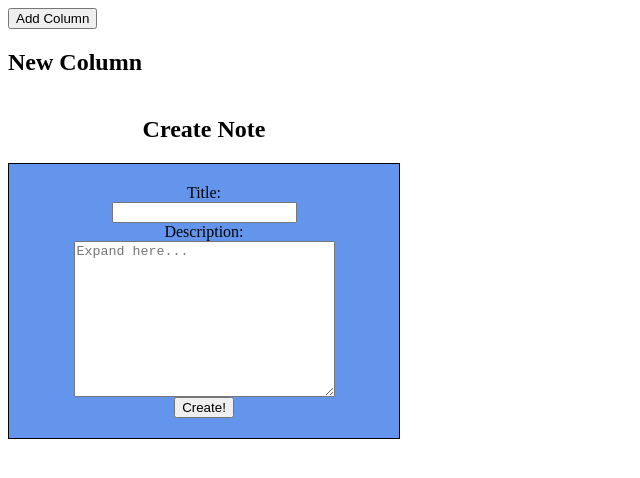
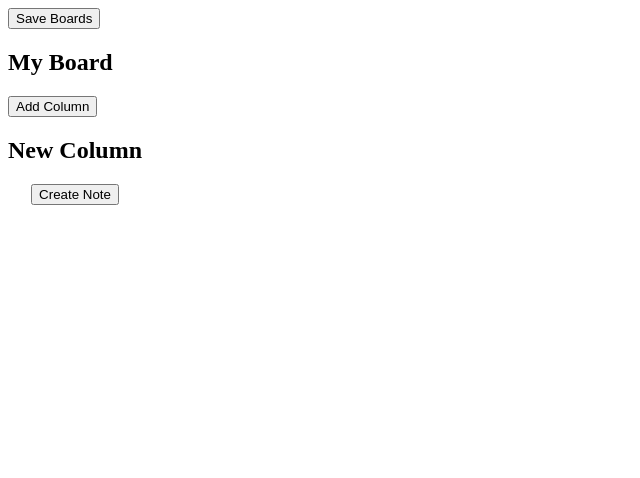
Before and after one commit to stickmanbob/Delegando, a React (Create React App) app: page / in a window 1280 px wide. Both pictures are taken after a click on the button "Add Column". Shown: the top 478 px of the page, without its empty margins (0-640 px from the left). Built offline with nearby package versions, Linux system fonts and the light colour scheme.

Commit message:
Save data to local storage

```diff
--- a/src/App.js
+++ /dev/null
@@ -1,18 +0,0 @@
-import React from "react";
-import "./styles/index.css";
-import Column from "./components/column";
-import Board from "./components/board";
-import { Provider } from "react-redux";
-import NoteForm from "./components/NoteForm";
-
-function App({ store }) {
-  return (
-    <Provider store={store}>
-
-				<Board boardId={1} />
-
-    </Provider>
-  );
-}
-
-export default App;
--- /dev/null
+++ b/src/App.jsx
@@ -0,0 +1,45 @@
+import React from "react";
+import "./styles/index.css";
+import Column from "./components/column";
+import Board from "./components/board";
+import { Provider, connect } from "react-redux";
+import NoteForm from "./components/NoteForm";
+
+class App extends React.Component{
+
+	constructor(props){
+		super(props);
+
+		//Bindings
+		this.save = this.save.bind(this);
+	}
+
+	save(e){
+		e.preventDefault();
+		let storage = window.localStorage;
+		let data = JSON.stringify(this.props.state);
+		storage.setItem("data", data);
+	}
+
+	render(){
+		let { store } = this.props;
+
+		return (
+			<Provider store={store}>
+
+				<button onClick={this.save}>Save Boards</button>
+				<Board boardId={1} />
+
+			</Provider>
+		);
+	}
+
+}
+
+function mSTP(state){
+	return {
+		state: state
+	}
+}
+
+export default connect(mSTP,null)(App);
--- a/src/components/NoteForm.jsx
+++ b/src/components/NoteForm.jsx
@@ -1,45 +1,69 @@
-import React from 'react';
+import React from "react";
 
 class NoteForm extends React.Component {
   constructor(props) {
     super(props);
     this.state = {
-			title: '',
-			description: '',
-			colId: this.props.colId
+      title: "",
+      description: "",
+      colId: this.props.colId,
+      show: false,
     };
     this.handleSubmit = this.handleSubmit.bind(this);
+    this.handleClick = this.handleClick.bind(this);
   }
 
   handleInput(type) {
-		return e => this.setState({[type]: e.currentTarget.value})
+    return (e) => this.setState({ [type]: e.currentTarget.value });
+  }
+
+  handleClick() {
+    if (this.state.show === false) {
+      this.setState({ show: true });
+    } else {
+      this.setState({ show: false });
+    }
   }
 
   handleSubmit(e) {
     e.preventDefault();
-		this.props.createNote(this.state)
+    this.props.createNote(this.state);
   }
 
-	render(){
-		return (
-			<div className="create-note">
-				<h2>Create Note</h2>
+  render() {
+    let createForm;
+    if (this.state.show === false) {
+      createForm = <div></div>;
+    } else {
+      createForm = (
         <form className="create-form" onSubmit={this.handleSubmit}>
           <label className="create-title">Title:</label>
-					<input type="text" value={this.state.title} onChange={this.handleInput('title')} />
+          <input
+            type="text"
+            value={this.state.title}
+            onChange={this.handleInput("title")}
+          />
 
           <label className="create-description">Description:</label>
-					<textarea className="create-ta"
-						cols="30" rows="10"
+          <textarea
+            className="create-ta"
+            cols="30"
+            rows="10"
             value={this.state.description}
             placeholder="Expand here..."
-						onChange={this.handleInput('description')}
+            onChange={this.handleInput("description")}
           ></textarea>
 
           <button className="create-submit">Create!</button>
         </form>
+      );
+    }
+    return (
+      <div className="create-note">
+        <button onClick={this.handleClick}>Create Note</button>
+        {createForm}
       </div>
-		)
+    );
   }
 }
 
--- a/src/components/board.jsx
+++ b/src/components/board.jsx
@@ -32,6 +32,7 @@ class Board extends React.Component {
 
     return (
       <section className="board">
+				<h1>{this.props.board.title}</h1>
         <button onClick={this.createColumn}>Add Column</button>
         <div className="columns">{this.renderColumns(columns)}</div>
       </section>
--- a/src/components/column.jsx
+++ b/src/components/column.jsx
@@ -10,7 +10,7 @@ class Column extends React.Component {
   constructor(props) {
     super(props);
     this.state = {
-			showEdit: false
+      showEdit: false,
     };
 
     this.showEdit = this.showEdit.bind(this);
@@ -19,44 +19,34 @@ class Column extends React.Component {
     this.selectTitle = this.selectTitle.bind(this);
   }
 
-
-
-	showEdit(e){
+  showEdit(e) {
     e.preventDefault();
 
     this.setState({
-			showEdit: true
-		})
-	}
-
-	hideEdit(){
-
-		this.setState({
-			showEdit: false
-		})
-	}
-
-
-	renderNotes(){
-		const { notes, column } = this.props;
-
-		return notes.map((note,idx) => {
-
-			if (column.id === note.colId) return <Note note={note} colId={column.id} key={idx}></Note>;
-
+      showEdit: true,
     });
   }
 
-	selectTitle(){
+  hideEdit() {
+    this.setState({
+      showEdit: false,
+    });
+  }
 
+  renderNotes() {
+    const { notes, column } = this.props;
+
+    return notes.map((note, idx) => {
+      if (column.id === note.colId)
+        return <Note note={note} colId={column.id} key={idx}></Note>;
+    });
+  }
+
+  selectTitle() {
     if (this.state.showEdit) {
-
-			return <EditColumnForm columnId={this.props.id} hide={this.hideEdit}/>;
-
+      return <EditColumnForm columnId={this.props.id} hide={this.hideEdit} />;
     } else {
-
       return <h2 onClick={this.showEdit}>{this.props.title}</h2>;
-
     }
   }
 
@@ -67,7 +57,6 @@ class Column extends React.Component {
 
     return (
       <div>
-
         {title}
 
         <CreateNoteContainer colId={column.id} />
@@ -80,7 +69,6 @@ class Column extends React.Component {
 }
 
 const mapStateToProps = (state, ownProps) => {
-
   return {
     notes: Object.values(state.entities.notes),
     column: state.entities.columns[ownProps.id],
--- a/src/components/note.jsx
+++ b/src/components/note.jsx
@@ -3,11 +3,32 @@ import React from "react";
 class Note extends React.Component {
   constructor(props) {
     super(props);
+    this.state = { show: false };
+    this.handleClick = this.handleClick.bind(this);
   }
+
+  handleClick() {
+    console.log("hello");
+    if (this.state.show === false) {
+      this.setState({ show: true });
+    } else {
+      this.setState({ show: false });
+    }
+  }
+
   render() {
+    let description;
+
+    if (this.state.show === true) {
+      description = <p>{this.props.note.description}</p>;
+    } else {
+      description = <div></div>;
+    }
     return (
-      <div className="note-display">
+      <div onClick={this.handleClick} className="note-display">
         <h3 className="note-title">{this.props.note.title}</h3>
+
+        {description}
       </div>
     );
   }
--- a/src/index.js
+++ b/src/index.js
@@ -1,7 +1,7 @@
 import React from "react";
 import ReactDOM from "react-dom";
 import "./styles/index.css";
-import App from "./App";
+import App from "./App.jsx";
 import configureStore from "./store/store";
 
 // TEST IMPORTS
@@ -14,27 +14,34 @@ window.noteActions = noteActions;
 
 document.addEventListener("DOMContentLoaded", () => {
 
-  // Initialize empty state
-  let preloadedstate = {
-    entities:{
-      boards:{
-        1:{
+	// Initialize state
+	let storage = window.localStorage;
+	let state = JSON.parse(storage.getItem('data'));
+	// let state;
+	console.log(state);
+	if(!state){
+		state = {
+			entities: {
+				boards: {
+					1: {
 						title: "My Board",
-          columns:[]
+						columns: []
 					},
 					nextId: 2,
 				},
-      columns:{
+				columns: {
 					nextId: 1,
 				},
-      notes:{
+				notes: {
 					nextId: 1,
 				}
 			}
 		}
+	}
+
 
   //Create a store with the preloaded state
-  let store = configureStore(preloadedstate);
+  let store = configureStore(state);
 
   //TEST LINE
     window.store = store;
```
Lines whose indentation alone changed are shown as unchanged.
